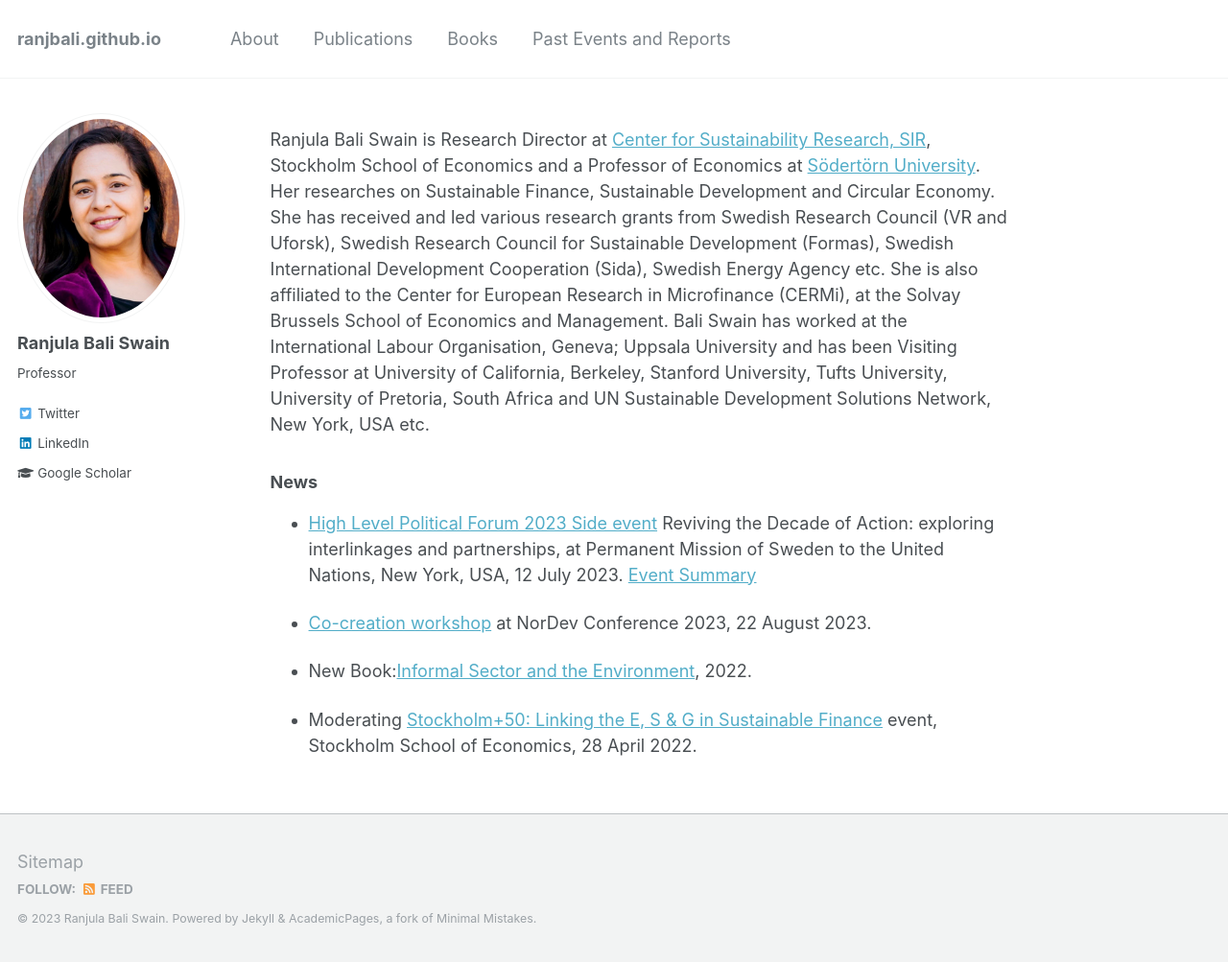
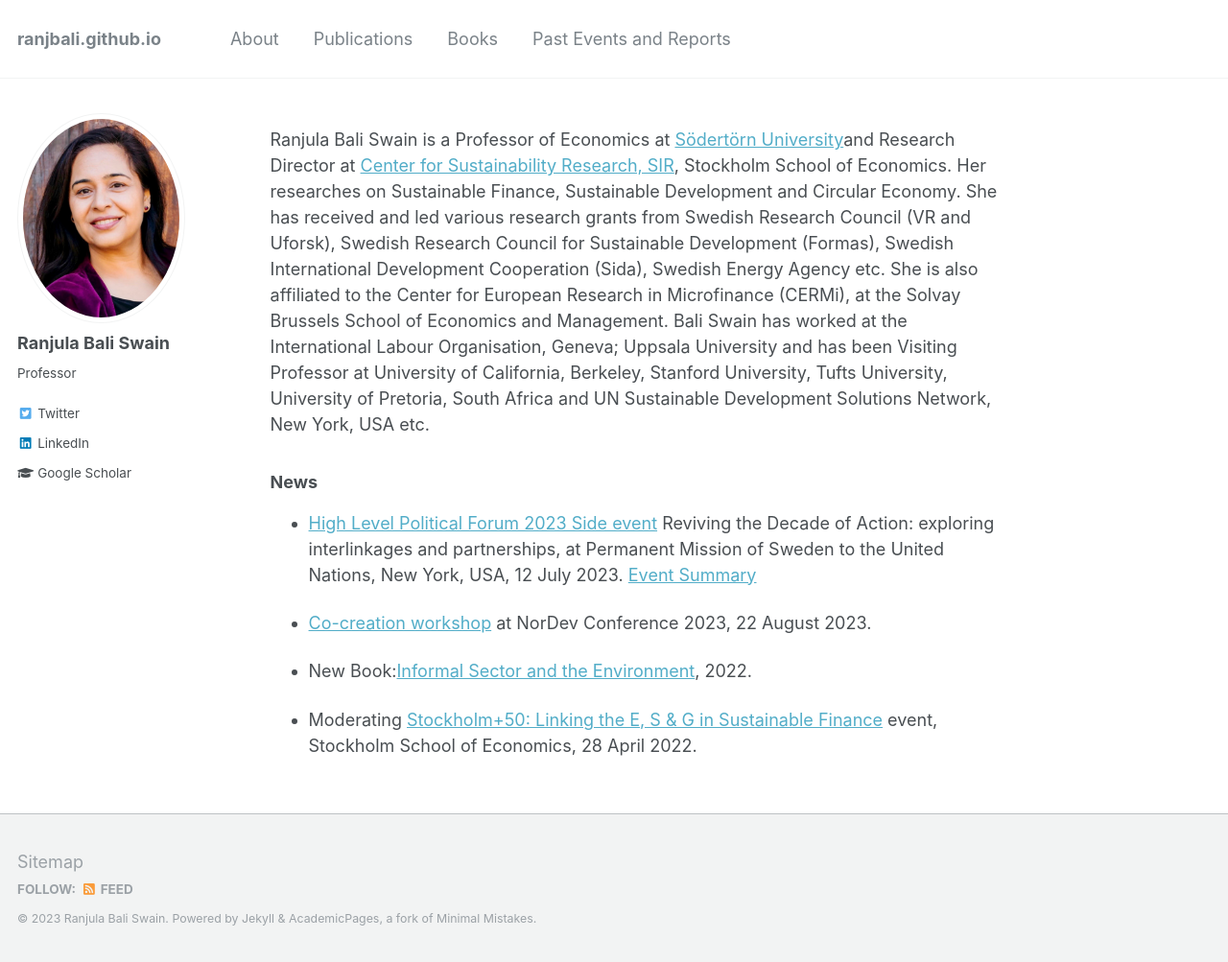
Before and after one commit to ranjbali/ranjbali.github.io, a Jekyll site: the page built from _pages/about.md, in a window 1280 px wide and 1003 px high. Shown: the whole window at 96% size. Built offline with Jekyll 4.4.1, drawn with Linux system fonts in a browser that asks for light colours.

```diff
--- a/_pages/about.md
+++ b/_pages/about.md
@@ -8,7 +8,7 @@ redirect_from:
   - /about.html
 ---
 
-Ranjula Bali Swain is Research Director at [Center for Sustainability Research, SIR](https://www.hhs.se/en/research/centers/csr/), Stockholm School of Economics and a Professor of Economics at [Södertörn University](https://www.sh.se/kontakt/forskare/ranjula-bali). Her researches on Sustainable Finance, Sustainable Development and Circular Economy.  She has received and led various research grants from  Swedish Research Council (VR and Uforsk), Swedish Research Council for Sustainable Development (Formas), Swedish International Development Cooperation (Sida), Swedish Energy Agency etc. She is also affiliated to the Center for European Research in Microfinance (CERMi), at the Solvay Brussels School of Economics and Management. Bali Swain has worked at the International Labour Organisation, Geneva; Uppsala University and has been Visiting Professor at University of California, Berkeley, Stanford University, Tufts University, University of Pretoria, South Africa and UN Sustainable Development Solutions Network, New York, USA etc.
+Ranjula Bali Swain is a Professor of Economics at [Södertörn University](https://www.sh.se/kontakt/forskare/ranjula-bali)and Research Director at [Center for Sustainability Research, SIR](https://www.hhs.se/en/research/centers/csr/), Stockholm School of Economics. Her researches on Sustainable Finance, Sustainable Development and Circular Economy.  She has received and led various research grants from  Swedish Research Council (VR and Uforsk), Swedish Research Council for Sustainable Development (Formas), Swedish International Development Cooperation (Sida), Swedish Energy Agency etc. She is also affiliated to the Center for European Research in Microfinance (CERMi), at the Solvay Brussels School of Economics and Management. Bali Swain has worked at the International Labour Organisation, Geneva; Uppsala University and has been Visiting Professor at University of California, Berkeley, Stanford University, Tufts University, University of Pretoria, South Africa and UN Sustainable Development Solutions Network, New York, USA etc.
 
 ### News
 * [High Level Political Forum 2023 Side event](https://www.hhs.se/en/research/centers/csr/news/high-level-political-forum-2023-reviving-the-decade-of-action-exploring-interlinkages-and-partnerships/)  Reviving the Decade of Action: exploring interlinkages and partnerships, at Permanent Mission of Sweden to the United Nations, New York, USA, 12 July 2023. [Event Summary](../files/HLPF 2023 Side Event Report.pdf)
```
